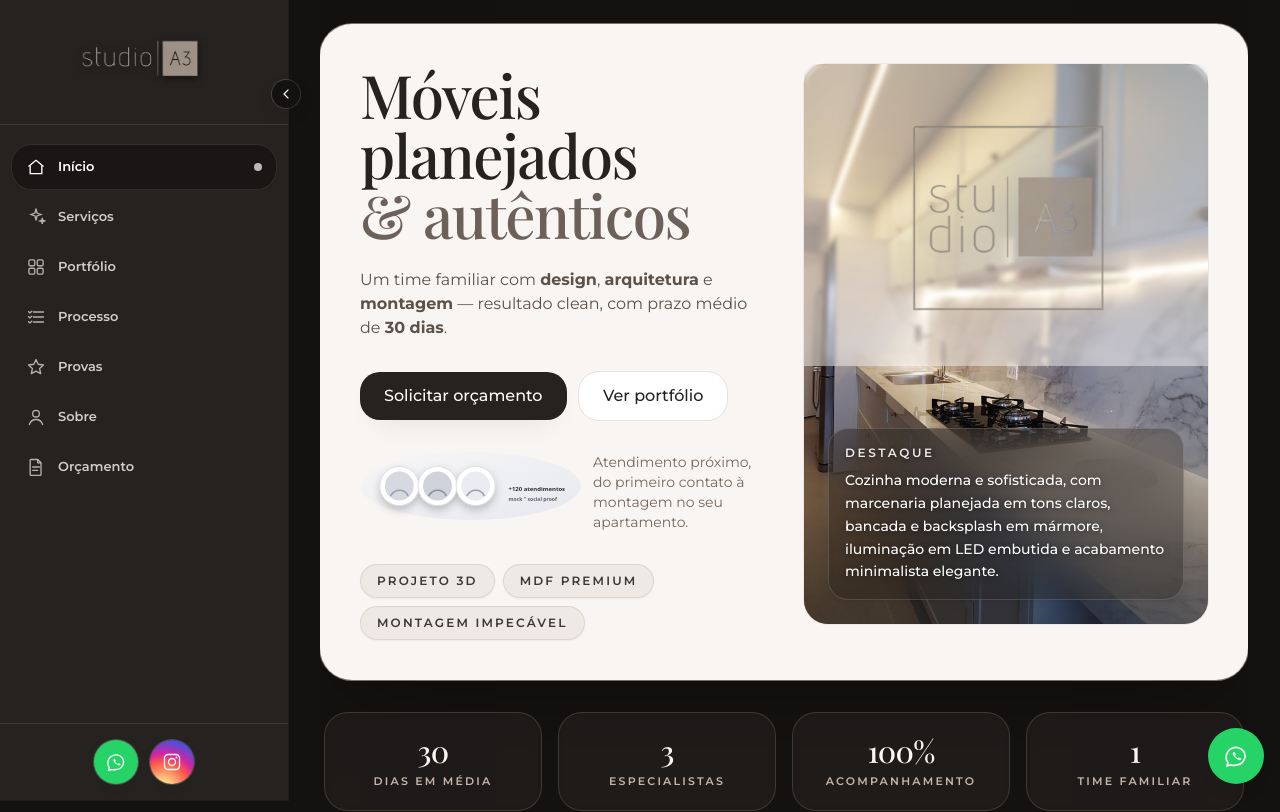
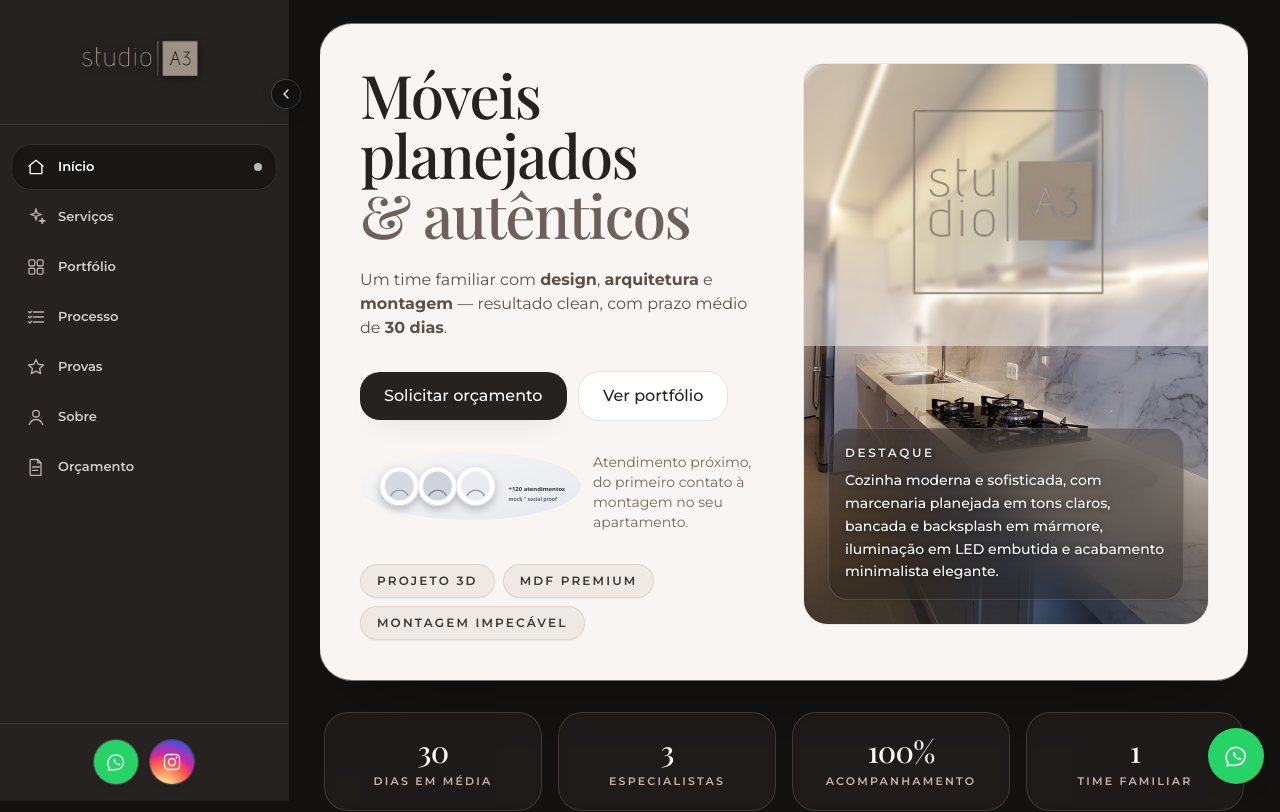
Before and after one commit to gabrielbrandel/StudioA3, a React (Vite) app: page / in a window 1280 px wide. Shown: the top 812 px of the page. Built offline with nearby package versions, Linux system fonts and the light colour scheme.

Commit message:
Update HeroSection.tsx

```diff
--- a/src/components/HeroSection.tsx
+++ b/src/components/HeroSection.tsx
@@ -38,14 +38,14 @@ export function HeroSection() {
 
               {/* Faixa branca translúcida — do topo da imagem até o fim da logo. */}
               <div
-                className="pointer-events-none absolute inset-x-0 top-0 z-10 flex items-center justify-center bg-white/45 px-4 py-4 backdrop-blur-[2px] sm:py-5 lg:py-6"
+                className="pointer-events-none absolute inset-x-0 top-0 z-10 flex items-start justify-center bg-white/45 px-4 pt-1.5 pb-3 backdrop-blur-[2px] sm:pt-2 sm:pb-4 lg:pt-2 lg:pb-5"
                 aria-hidden
               >
                 <img
                   src="/brand/logo-framed-white.png"
                   alt=""
                   aria-hidden
-                  className="w-[min(78%,21rem)] max-w-full opacity-[0.85] drop-shadow-[0_6px_20px_rgba(0,0,0,0.18)] sm:w-[min(70%,24rem)] lg:w-[min(68%,26rem)]"
+                  className="w-[min(78%,21rem)] max-w-full opacity-100 brightness-95 contrast-125 drop-shadow-[0_6px_20px_rgba(0,0,0,0.25)] sm:w-[min(70%,24rem)] lg:w-[min(68%,26rem)]"
                 />
               </div>
 
```
